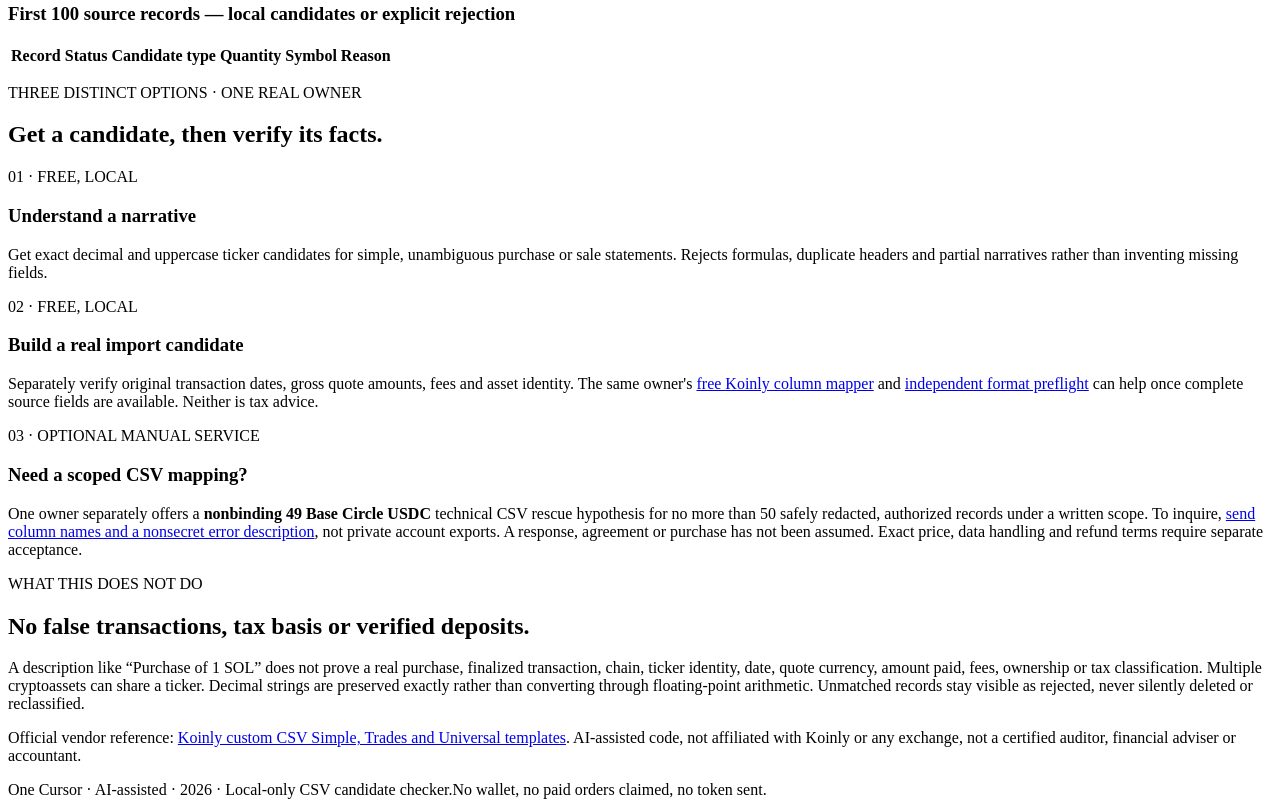
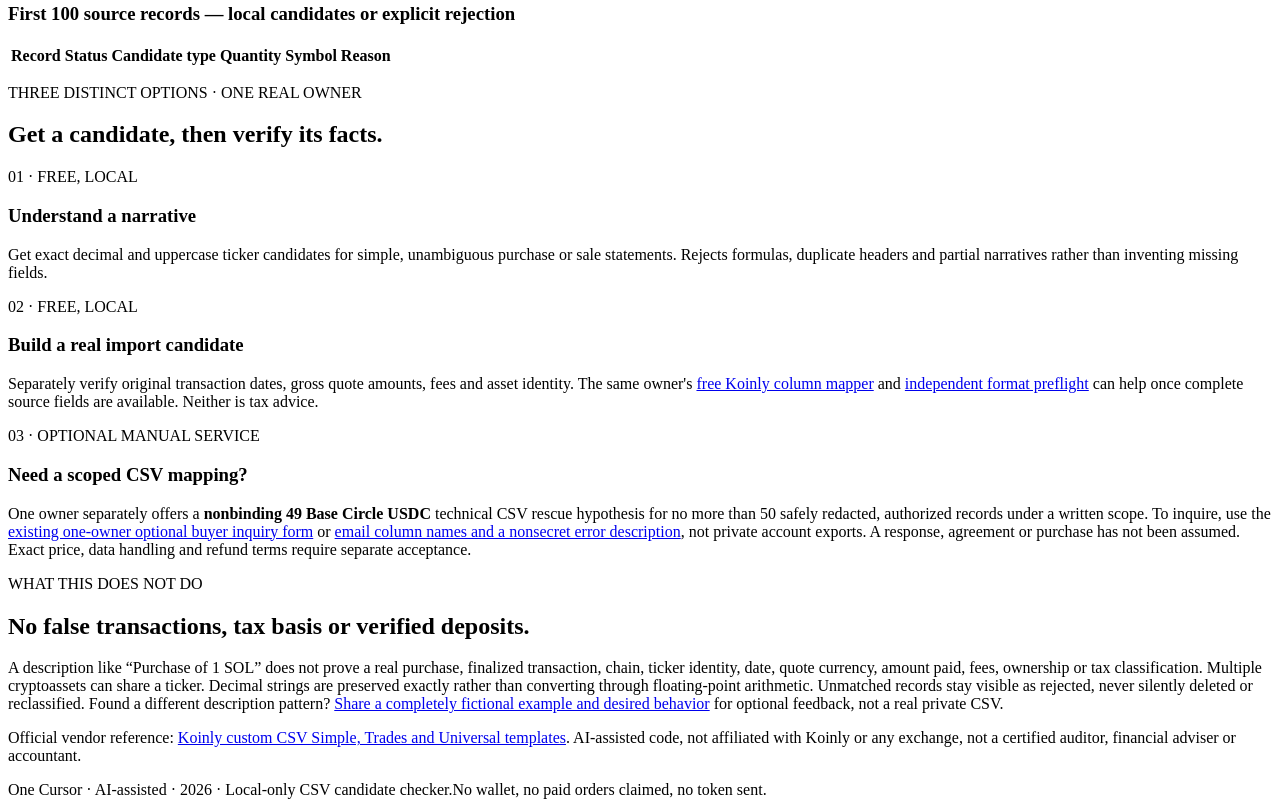
Before and after one commit to livastic-vm2-primary-20260911/workflow-risk-usdc-studio, a website with bundled scripts: page csv/narrative/index.html in a window 1280 px wide. Shown: the part 1405-2212 px from the top of the page. Built offline with nearby package versions, Linux system fonts and the light colour scheme.

Commit message:
feat: offer existing one-owner CSV help intake and fictional feedback

```diff
--- a/csv/narrative/index.html
+++ b/csv/narrative/index.html
@@ -94,13 +94,13 @@
 <div class="tiles">
 <article class="tile"><span class="tile-num">01 · FREE, LOCAL</span><h3>Understand a narrative</h3><p>Get exact decimal and uppercase ticker candidates for simple, unambiguous purchase or sale statements. Rejects formulas, duplicate headers and partial narratives rather than inventing missing fields.</p></article>
 <article class="tile"><span class="tile-num">02 · FREE, LOCAL</span><h3>Build a real import candidate</h3><p>Separately verify original transaction dates, gross quote amounts, fees and asset identity. The same owner's <a href="https://livastic-vm1-primary.github.io/paperpilot-tools/koinly-column-mapper.html">free Koinly column mapper</a> and <a href="https://livastic-vm3-primary-tmp-260920.github.io/crypto-csv-rescue/koinly-preflight/">independent format preflight</a> can help once complete source fields are available. Neither is tax advice.</p></article>
-<article class="tile"><span class="tile-num">03 · OPTIONAL MANUAL SERVICE</span><h3>Need a scoped CSV mapping?</h3><p>One owner separately offers a <strong>nonbinding 49 Base Circle USDC</strong> technical CSV rescue hypothesis for no more than 50 safely redacted, authorized records under a written scope. To inquire, <a href="mailto:onecursor1@gmail.com?subject=Crypto%20CSV%20narrative%20mapping%20scope">send column names and a nonsecret error description</a>, not private account exports. A response, agreement or purchase has not been assumed. Exact price, data handling and refund terms require separate acceptance.</p></article>
+<article class="tile"><span class="tile-num">03 · OPTIONAL MANUAL SERVICE</span><h3>Need a scoped CSV mapping?</h3><p>One owner separately offers a <strong>nonbinding 49 Base Circle USDC</strong> technical CSV rescue hypothesis for no more than 50 safely redacted, authorized records under a written scope. To inquire, use the <a href="https://docs.google.com/forms/d/e/1FAIpQLSe_N8anCGUDmWdNZLnGwFRfhYaaCsB18BKdYd_VsFZp1xWm3g/viewform" target="_blank" rel="noopener noreferrer">existing one-owner optional buyer inquiry form</a> or <a href="mailto:onecursor1@gmail.com?subject=Crypto%20CSV%20narrative%20mapping%20scope">email column names and a nonsecret error description</a>, not private account exports. A response, agreement or purchase has not been assumed. Exact price, data handling and refund terms require separate acceptance.</p></article>
 </div>
 </section>
 <section class="shell trust">
 <p class="eyebrow">WHAT THIS DOES NOT DO</p>
 <h2>No false transactions, tax basis or verified deposits.</h2>
-<p>A description like “Purchase of 1 SOL” does not prove a real purchase, finalized transaction, chain, ticker identity, date, quote currency, amount paid, fees, ownership or tax classification. Multiple cryptoassets can share a ticker. Decimal strings are preserved exactly rather than converting through floating-point arithmetic. Unmatched records stay visible as rejected, never silently deleted or reclassified.</p>
+<p>A description like “Purchase of 1 SOL” does not prove a real purchase, finalized transaction, chain, ticker identity, date, quote currency, amount paid, fees, ownership or tax classification. Multiple cryptoassets can share a ticker. Decimal strings are preserved exactly rather than converting through floating-point arithmetic. Unmatched records stay visible as rejected, never silently deleted or reclassified. Found a different description pattern? <a href="mailto:onecursor1@gmail.com?subject=Free%20local%20crypto%20narrative%20tool%20feedback">Share a completely fictional example and desired behavior</a> for optional feedback, not a real private CSV.</p>
 <p>Official vendor reference: <a href="https://support.koinly.io/en/articles/9489976-how-to-create-a-custom-csv-file-with-your-data" target="_blank" rel="noopener noreferrer">Koinly custom CSV Simple, Trades and Universal templates</a>. AI-assisted code, not affiliated with Koinly or any exchange, not a certified auditor, financial adviser or accountant.</p>
 </section>
 </main>
```
Also changed, not shown: csv/tests/narrative-ui.test.mjs (+8 -0 lines).
